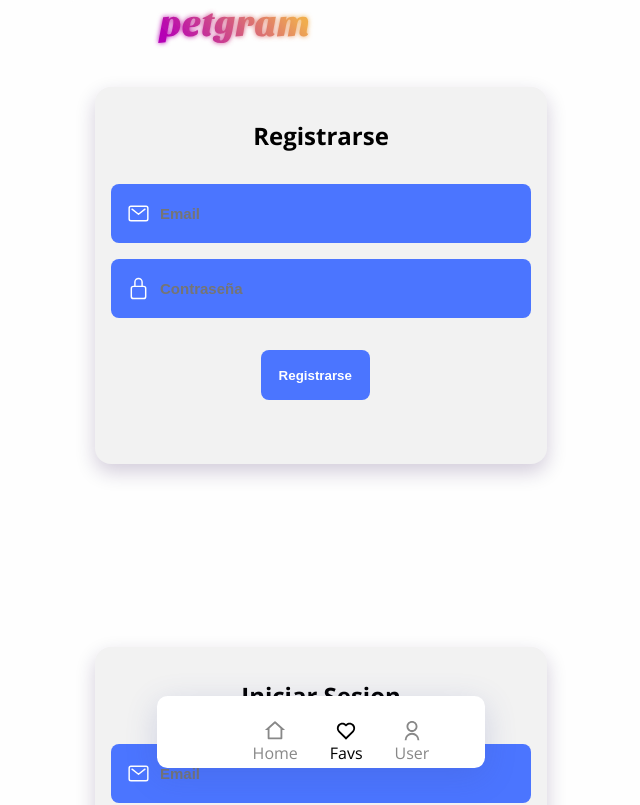
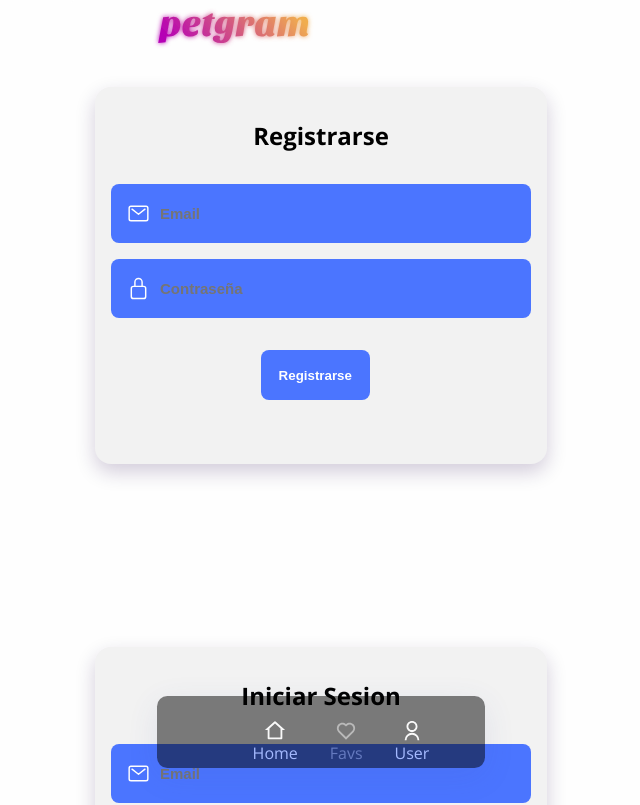
Before and after one commit to daviardev/Petgram, a React app: page /favs in a window 1280 px wide. Shown: the top 805 px of the page, without its empty margins (319-959 px from the left). Built offline with nearby package versions, Linux system fonts and the light colour scheme.

Commit message:
Añadiendo botón de cerrar sesión

```diff
--- a/src/App.js
+++ b/src/App.js
@@ -9,13 +9,12 @@ import { Detail } from "./pages/Detail";
 import { Favs } from "./pages/Favs";
 import { User } from "./pages/User";
 import { NotRegisteredUser } from "./pages/NotRegisteredUser";
-import { UseForm } from "./components/UseForm";
 
 import { NavBar } from "./components/Navbar";
 
 export const App = () => {
     return (
-    <div>
+        <>
         <GlobalStyle />
         <Logo />
         <Router>
@@ -39,6 +38,6 @@ export const App = () => {
                 }
             </Context.Consumer>
         <NavBar />
-    </div>
+    </>
     )
 }
--- a/src/Context.js
+++ b/src/Context.js
@@ -2,7 +2,6 @@ import React, { createContext, useState } from 'react'
 export const Context = createContext()
 
 const Provider = ({ children }) => {
-//En caso sea true, dejará entrar a Favs y User sí no, no dejará entrar y pedirá registro de usuario
   const [isAuth, setIsAuth] = useState(() => {
     return window.sessionStorage.getItem('token')
   })
@@ -12,6 +11,10 @@ const Provider = ({ children }) => {
     activateAuth: token => {
       setIsAuth(true)
       window.sessionStorage.setItem('token', token)
+    },
+    removeAuth: () => {
+      setIsAuth(false)
+      window.sessionStorage.removeItem('token')
     }
   }
 
@@ -21,6 +24,7 @@ const Provider = ({ children }) => {
     </Context.Provider>
   )
 }
+
 export default {
   Provider,
   Consumer: Context.Consumer
--- a/src/components/Navbar/styles.js
+++ b/src/components/Navbar/styles.js
@@ -15,7 +15,8 @@ export const Nav = styled.nav`
     right: 0;
     width: 328px;
     height: 72px;
-    background-color: #fff;
+    background-color: black;
+    opacity: 0.5;
     box-shadow: 0 8px 32px hsla(231, 44%, 45%, .2);
     margin: 0 auto;
     padding: 1.5rem .5rem;
@@ -35,10 +36,10 @@ export const A__link = styled(LinkRouter)`
     flex-direction: column;
     align-items: center;
     text-decoration: none;
-    color: #888;
+    color: #fff;
 
     &[aria-current] {
-    color: #000;
+    color: gray;
 
     &:after {
       ${fadeIn({ time: '0.5s' })};
--- /dev/null
+++ b/src/components/SubmitButton/index.js
@@ -0,0 +1,6 @@
+import React from "react";
+import { Button } from "./styles";
+
+export const SubmitButton = ({ children, disabled, onclick }) => {
+    return <Button disabled={disabled} onclick={onclick}>{ children }</Button>
+}
--- /dev/null
+++ b/src/components/SubmitButton/styles.js
@@ -0,0 +1,19 @@
+import styled from 'styled-components'
+
+export const Button = styled.button`
+    display: block;
+    padding: 1.1rem;
+    margin: 2rem 0;
+    background-color: #4b75ff;
+    color: #fff;
+    font-weight: 600;
+    text-align: center;
+    border-radius: .5rem;
+    transition: .3s;
+    margin-left: 150px;
+    text-decoration: none;
+    &[disabled] {
+        opacity: .3;
+        background-color: red;
+    }
+`
--- a/src/pages/User.js
+++ b/src/pages/User.js
@@ -1,5 +1,11 @@
-import React from 'react'
+import React, { Fragment, useContext } from 'react'
+import { Context } from '../Context'
+import { SubmitButton } from '../components/SubmitButton'
 
-export const User = () => (
+export const User = () => {
+  const { removeAuth } = useContext(Context)
+  return <Fragment>
     <h1>User</h1>
-)
+    <button onClick={removeAuth}>Cerrar sesión</button>
+  </Fragment>
+}
```
Lines whose indentation alone changed are shown as unchanged.
